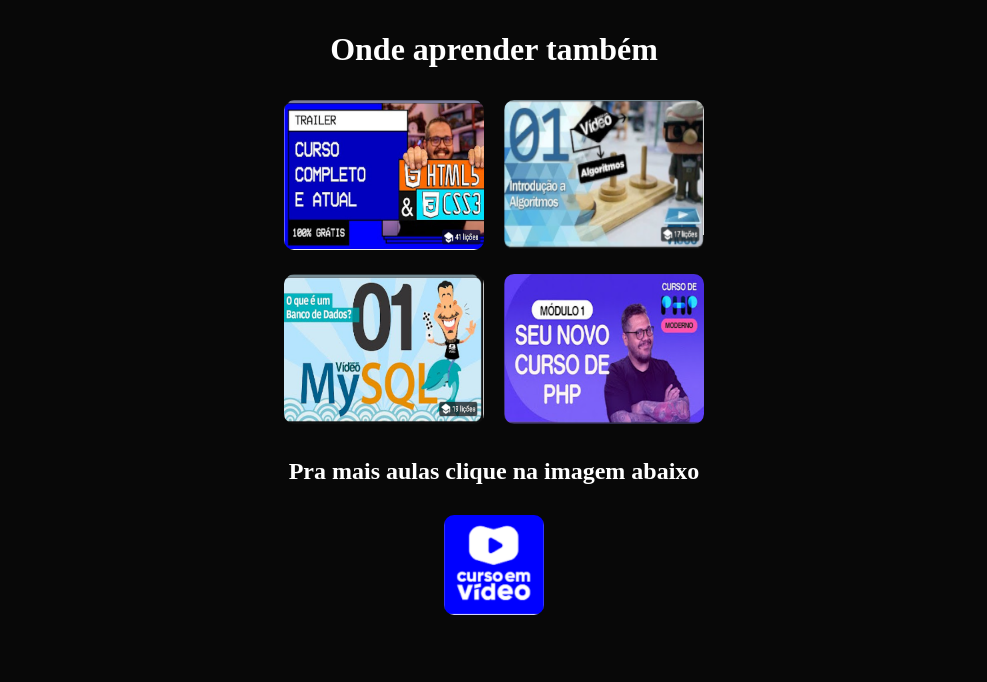
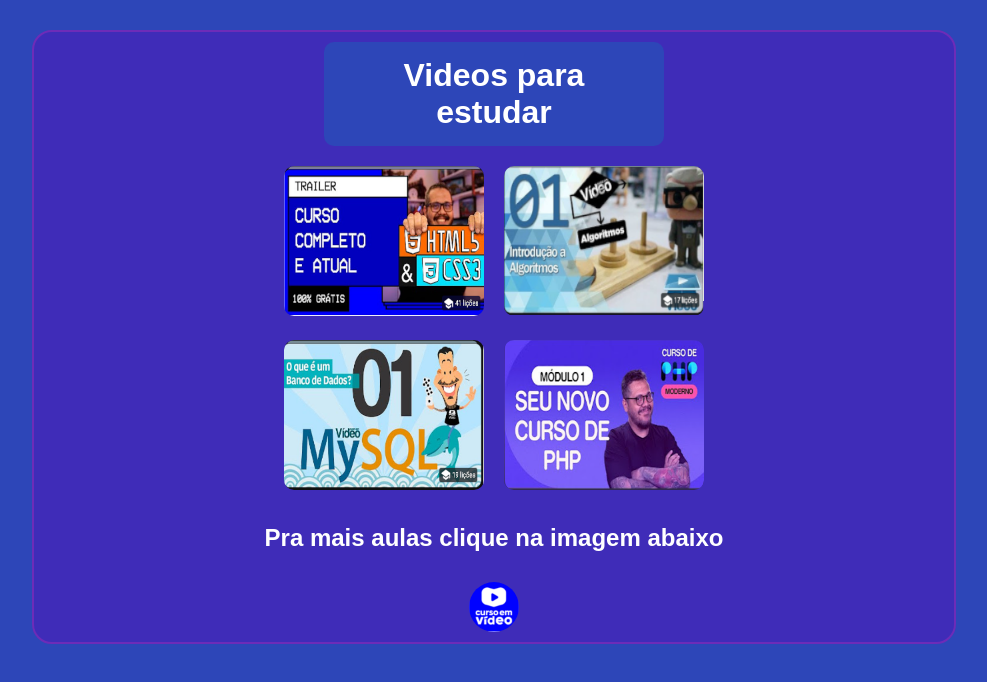
Before and after one commit to AkoSantana/Meus-exercicios-de-webdev, a plain HTML site: page index.html in a window 1280 px wide. Shown: the whole page, without its empty margins (146-1133 px from the left). Drawn offline with Linux system fonts and the light colour scheme.

Commit message:
atualização 26.10.08
implementando novos elementos aprendidos e treinando cores com css

```diff
--- a/estilo.css
+++ b/estilo.css
@@ -1,10 +1,27 @@
+.box{
+background-color: #3F2CB8 ;
+border-radius: 20px;
+padding: 10px;
+margin: 30px auto;
+border:2px solid #6D2CB8;
+max-width: 900px;
+width: 90%;
+}
 body{
-    background-color: #080808;
+    background-color:#2D46B8;
+}
+.titulo{
+    text-align: center;
+    background-color: #2D46B8 ;
+    padding: 15px 20px;
+    margin:auto;
+    border-radius: 10px;
+    width: 300px;
 }
 h1, h2,p{
     text-align: center;
     color: #fff;
-    font-family: Jazz LET;
+   font-family: Arial, Helvetica, sans-serif;
     Padding: 10px;
 }
 .tumb{
@@ -20,10 +37,11 @@
     border-radius: 10px;
 }
 .logo{
-    width: 100px;
-    height: 100px;
+    width: 50px;
+    height: 50px;
     display: block;
     margin: 0 auto;
+    border-radius: 50px;
 }
 .voltar{
     width: 80px;
--- a/index.html
+++ b/index.html
@@ -8,7 +8,8 @@
     <link rel="stylesheet" href="estilo.css">
 </head>
 <body>
-    <h1>Onde aprender também</h1>
+   <div class="box">
+    <h1 class="titulo">Videos para estudar</h1>
     <div class="tumb">
        <a href="HTML_CSS.html"> <img src="ex011/imagens/HTML 5 e CSS 3.png" alt="Thumbnail do vídeo"></a>
        <a href="Algoritimos.html"><img src="ex011/imagens/Algoritmos.png" alt="Thumbnail do vídeo"></a>
@@ -22,5 +23,6 @@
         <h2> Pra mais aulas clique na imagem abaixo</h2>
         <a href="https://www.cursoemvideo.com/" target="_blank"><img class="logo" src="ex011/imagens/logo.png" alt="logo"></a>
     </div>
+    </div>
 </body>
 </html>
```
